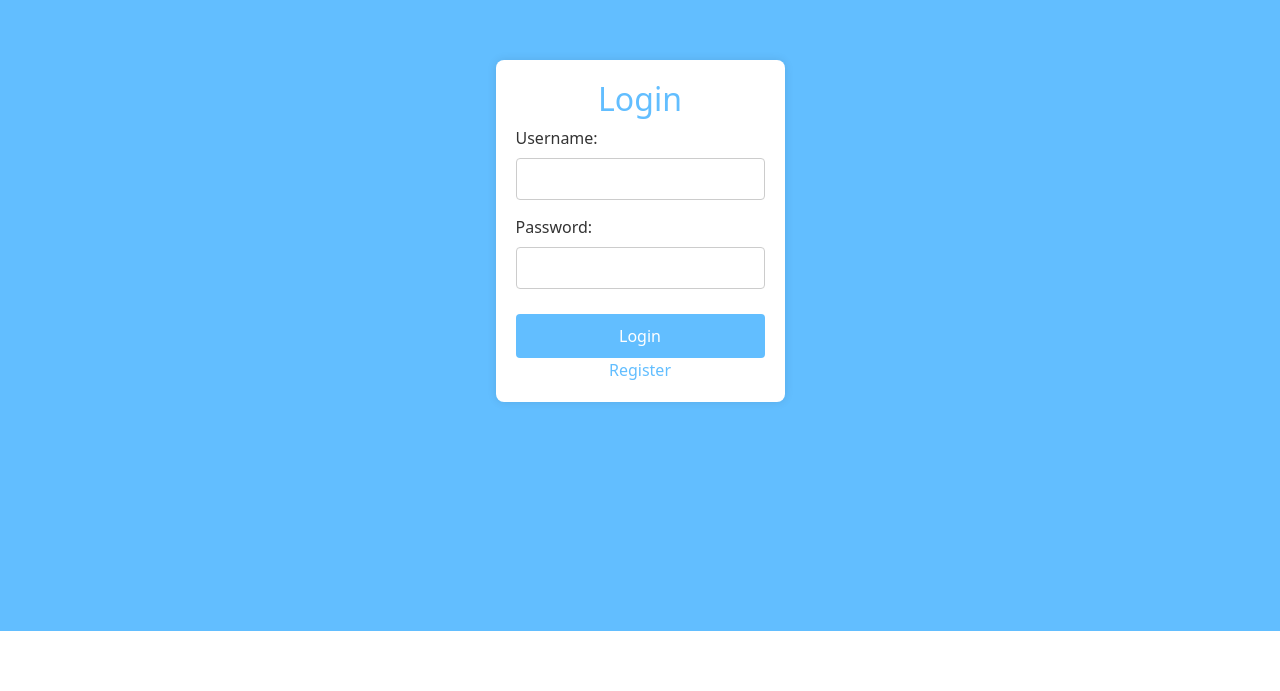
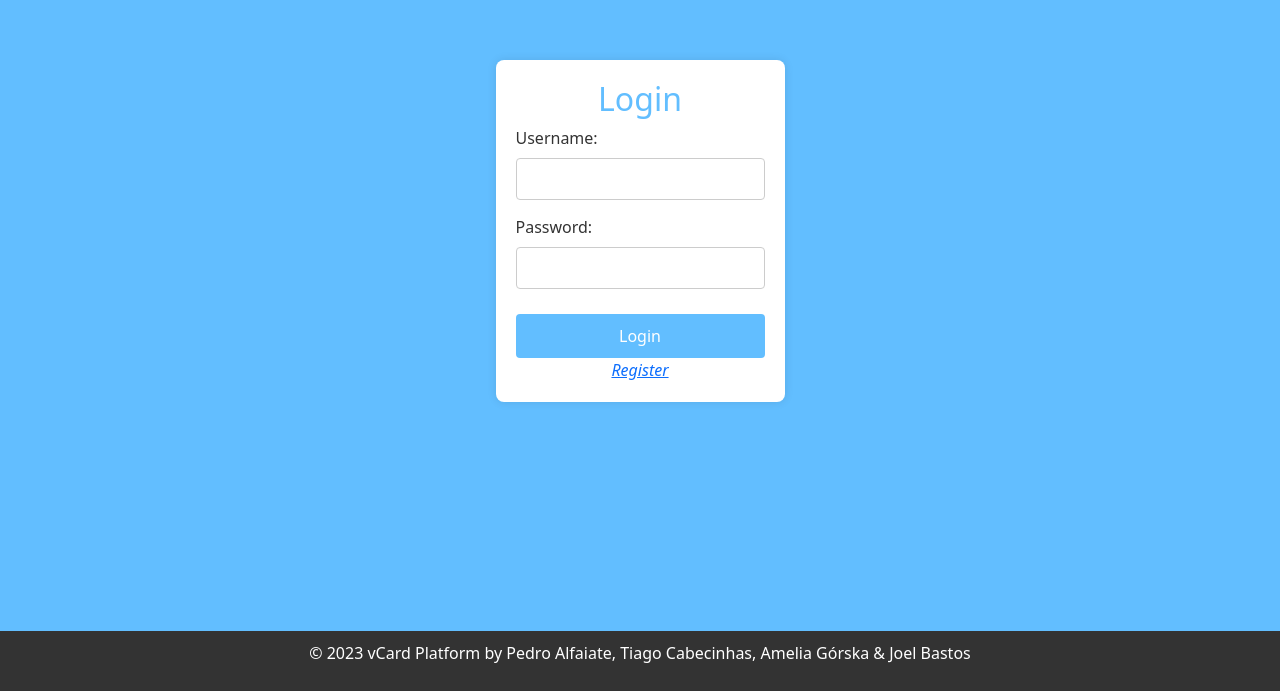
Before and after one commit to joelsb9/DADProject, a Vue app in the folder vue/: page /login in a window 1280 px wide. Shown: the part 169-860 px from the top of the page. Before the commit the page ends 800 px from the top, so only its background shows below. Built offline with nearby package versions, Linux system fonts and the light colour scheme; no server answers.

Commit message:
almost working

```diff
--- a/vue/src/App.vue
+++ b/vue/src/App.vue
@@ -42,79 +42,37 @@ onMounted(async () => {
   console.log('isLoggedIn.value: ', isLoggedIn.value)
 })
 
-const registerVcard = () => {
-  router.push({ name: 'RegisterVcard' })
+if (!isLoggedIn.value) {
+  router.push({ name: 'Login' }); // Substitua 'Login' pelo nome da sua rota de login
 }
 </script>
 
 
-<template >
-  <!-- v-if="!isLoggedIn" -->
-  <!-- Login and listening to the emit (registerVcard)-->
-  <Login @registerVcard="registerVcard" />
-  <div v-if="isLoggedIn">
-    <main>
-
-      <aside>
-        <!-- if isLoggedIn.value == flase show the login page-->
-        <!-- <router-view />
-        <router-link :to="{ name: 'Login' }">Login</router-link>
-
-        <router-link :to="{ name: 'ChangePassword' }">Forgot password?</router-link> -->
-        <!-- <router-link to="/dashboard">Dashboard</router-link>
-        <router-link to="/transactions">Transactions</router-link>
-        <router-link to="/profile">Profile</router-link>
-        <router-link to="/settings">Settings</router-link> -->
-      </aside>
-
-      <!-- Display dynamic content based on the current route -->
-    </main>
-
-    <!-- Footer -->
+<template>
+  <div id="app" v-if="!isLoggedIn">
+    <router-view />
     <footer>
-      <p>&copy; 2023 vCard Platform</p>
+      <p>&copy; 2023 vCard Platform by Pedro Alfaiate, Tiago Cabecinhas, Amelia Górska & Joel Bastos</p>
     </footer>
   </div>
 </template>
 
-
 <style>
-/* Add your global styles here */
-body {
-  margin: 0;
-  font-family: 'Arial', sans-serif;
-}
-
 #app {
   display: flex;
   flex-direction: column;
   min-height: 100vh;
 }
 
-header {
+footer {
+  margin-top: auto; /* Push the footer to the bottom */
+  text-align: center;
+  padding: 10px;
   background-color: #333;
   color: white;
-  padding: 10px;
-  display: flex;
-  justify-content: space-between;
-  align-items: center;
 }
 
-header h1 {
-  margin: 0;
-}
-
-main {
-  flex: 1;
-  display: flex;
-}
-
-aside {
-  width: 200px;
-  background-color: #f0f0f0;
-  padding: 20px;
-}
-
+/* Add your global styles here */
 router-link {
   display: block;
   margin-bottom: 10px;
@@ -126,11 +84,4 @@ router-link {
 router-link:hover {
   color: #555;
 }
-
-footer {
-  text-align: center;
-  padding: 10px;
-  background-color: #333;
-  color: white;
-}
 </style>
--- a/vue/src/components/auth/Login.vue
+++ b/vue/src/components/auth/Login.vue
@@ -52,7 +52,8 @@ const goToRegister = () => {
             </form>
             <div>
                 <!--Create an hipper link to emit a function-->
-                <a href="#" class="register-link" @click="goToRegister">Register</a>
+                <RouterLink :to="{name:'RegisterVcard'}" :class="{ active: $route.name === 'RegisterVcard'}"><i> Register </i></RouterLink>
+                <router-view/>
             </div>
         </div>
     </div>
--- a/vue/src/components/auth/RegisterVcard.vue
+++ b/vue/src/components/auth/RegisterVcard.vue
@@ -101,7 +101,7 @@
 
 
 <style scoped>
-.login-container {
+.register-container {
     display: flex;
     justify-content: center;
     align-items: center;
@@ -110,7 +110,7 @@
     /* Blue Ocean color */
 }
 
-.login-box {
+.register-box {
     display: flex;
     flex-direction: column;
     align-items: center;
--- a/vue/src/router/index.js
+++ b/vue/src/router/index.js
@@ -2,7 +2,6 @@ import { createRouter, createWebHistory } from 'vue-router'
 import { useVcardStore } from '../components/stores/vcard.js'
 import HomeView from '../views/HomeView.vue'
 import Dashboard from "../components/Dashboard.vue"
-//import Login from "../components/auth/Login.vue"
 import RegisterVcard from "../components/auth/RegisterVcard.vue"
 import ChangePassword from "../components/auth/ChangePassword.vue"
 // import Categories from "../components/categories/Categories.vue";
@@ -19,7 +18,7 @@ const router = createRouter({
     {
       path: '/',
       name: 'home',
-      component: HomeView
+      component: HomeView,
     },
     {
       path: '/about',
@@ -32,7 +31,7 @@ const router = createRouter({
     {
       path: '/login',
       name: 'Login',
-      component: RegisterVcard
+      component: () => import('../components/auth/Login.vue')
     },
     {
       path: '/register-vcard',
```
